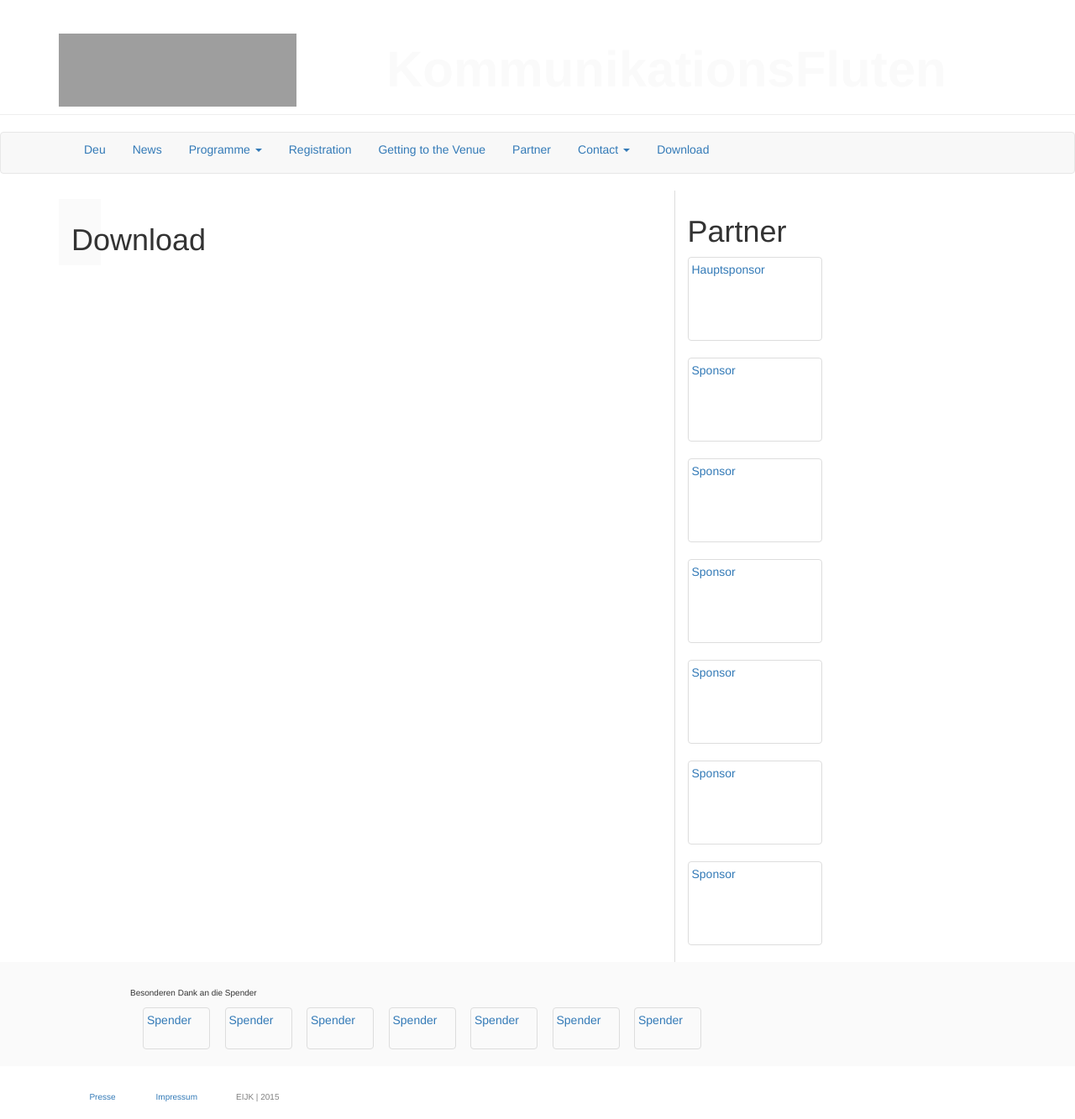
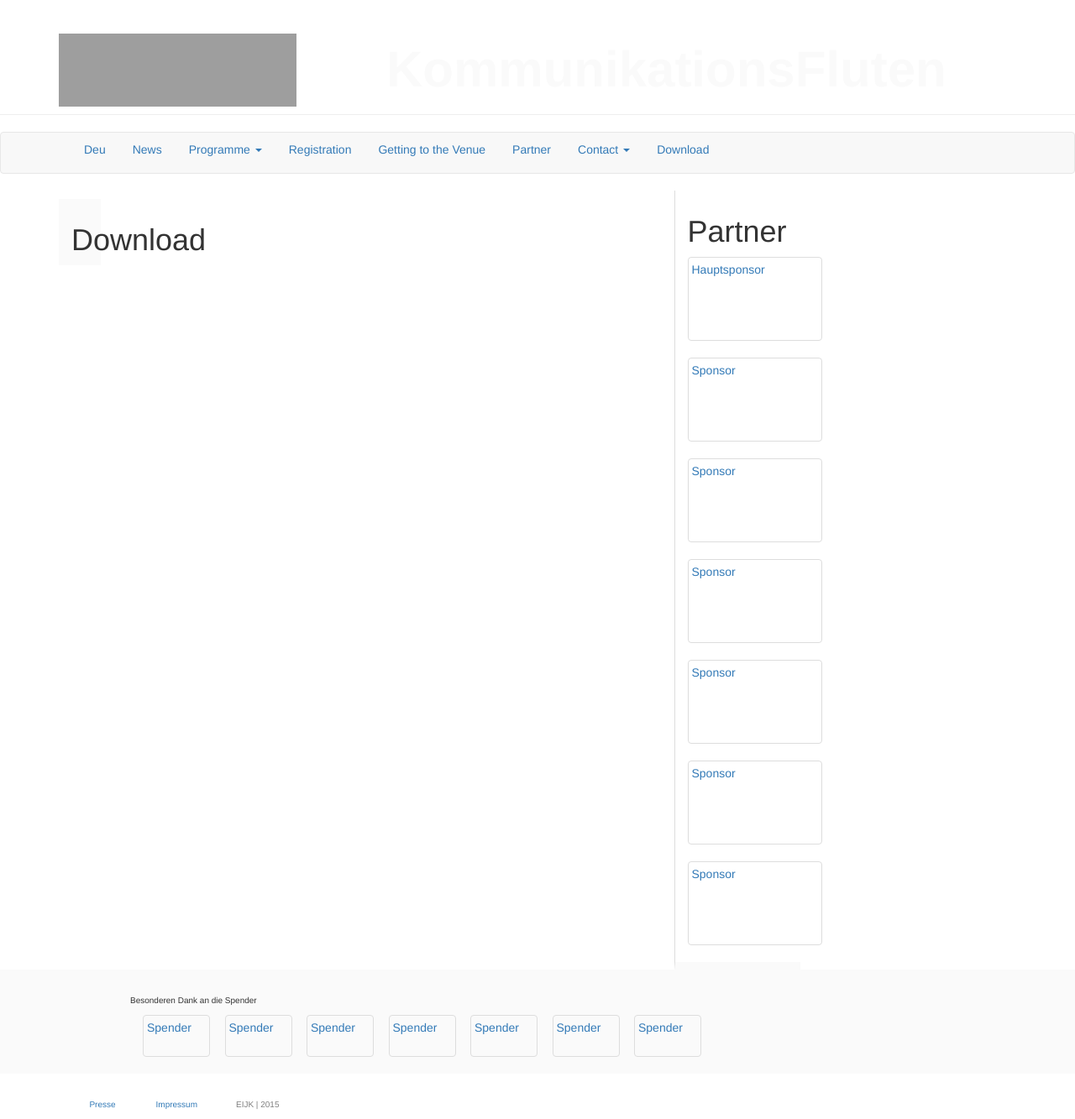
Before and after one commit to susedev/test, a Jekyll site: the page built from download.html, in a window 1280 px wide. Shown: the whole page at 84% size. Built offline with Jekyll 4.4.1, drawn with Linux system fonts in a browser that asks for light colours; nearby versions of some CDN libraries; grey boxes are pictures that could not be loaded.

Commit message:
Update page.html

```diff
--- a/_layouts/page.html
+++ b/_layouts/page.html
@@ -19,7 +19,7 @@ layout: base
     </div>
      <div class="col-md-1 col-md-height col-full-height">
     </div>
-    <div class="col-md-3 col-md-height col-full-height" style="display: block; width: 150px; padding-top:9px; padding-bottom:-9px; margin-left 15px; border-left:1px solid #DDD; box-sizing: border-box;">
+    <div class="col-md-3 col-md-height col-full-height" style="display: block; width: 150px; padding-top:9px; margin-left 15px; border-left:1px solid #DDD; border-bottom: 9px solid #FAFAFA; box-sizing: border-box;">
       <h1>Partner</h1>
       <a href="#" class="thumbnail"  style="width: 160px; height: 100px;" >Hauptsponsor</a>
       <a href="#" class="thumbnail"  style="width: 160px; height: 100px;" >Sponsor</a>
```
